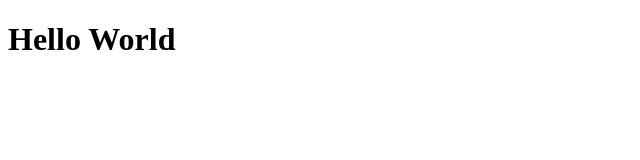
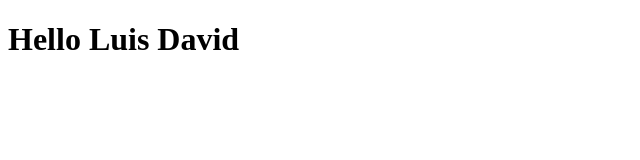
Before and after one commit to D4VID-01/Ch54-miPrimerRepo, a plain HTML site: page index.html in a window 1280 px wide. Shown: the whole page, without its empty margins (0-640 px from the left). Drawn offline with Linux system fonts and the light colour scheme.

Commit message:
feat: Cambio de titulo

```diff
--- a/index.html
+++ b/index.html
@@ -6,6 +6,6 @@
     <title>Document</title>
 </head>
 <body>
-    <h1>Hello World</h1>
+    <h1>Hello Luis David</h1>
 </body>
 </html>
```
